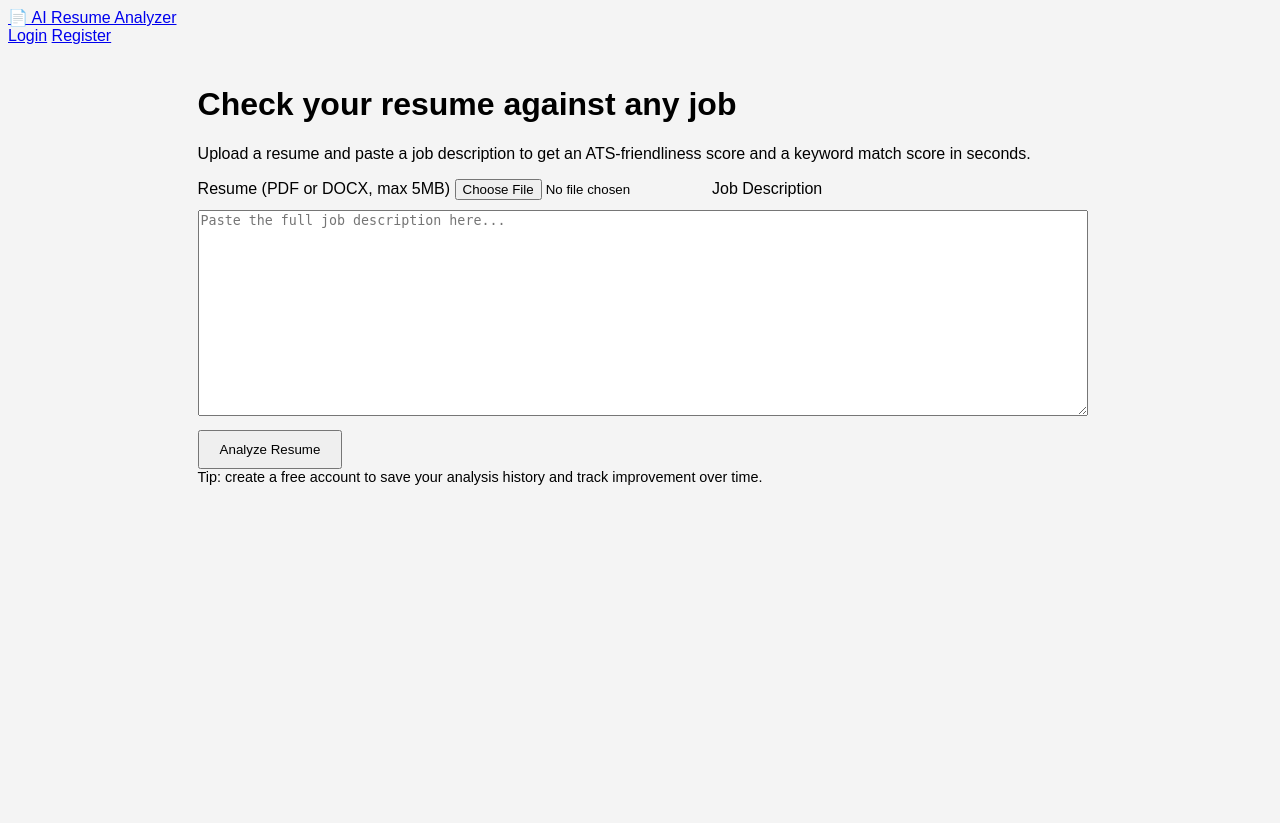
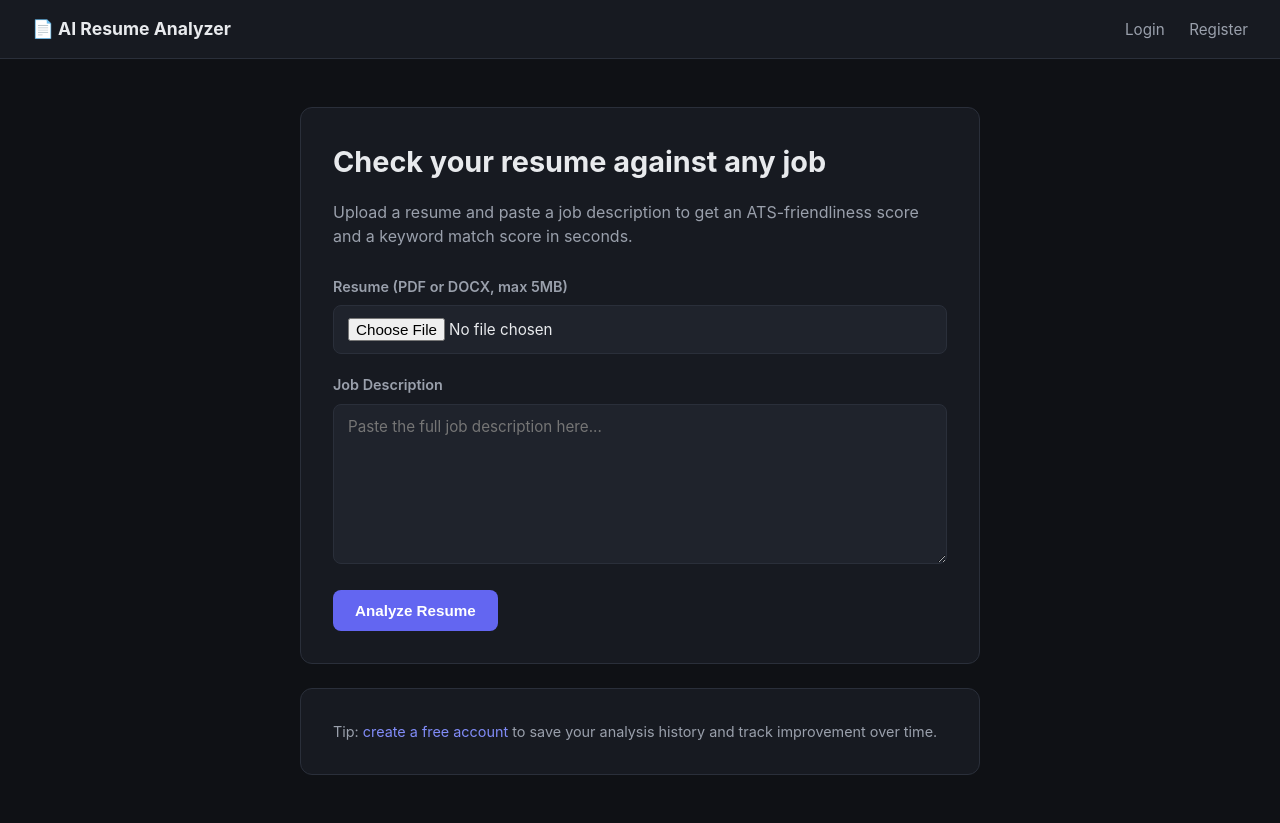
Before and after one commit to BurukalaManiReethika/AI-Resume-Analyzer4, a Flask app: page / in a window 1280 px wide. Before the commit the page ends 485 px from the top, so only its background shows below. Run offline with Flask 3, Linux system fonts and the light colour scheme.

Commit message:
Update style.css

```diff
--- a/static/css/style.css
+++ b/static/css/style.css
@@ -1,22 +1,241 @@
-body{
-    font-family:Arial;
-    background:#f4f4f4;
+:root {
+    --bg: #0f1115;
+    --surface: #171a21;
+    --surface-2: #1f232c;
+    --border: #2a2f3a;
+    --text: #e8eaed;
+    --text-dim: #9aa0ac;
+    --accent: #6366f1;
+    --accent-hover: #818cf8;
+    --good: #22c55e;
+    --warn: #f59e0b;
+    --bad: #ef4444;
+    --radius: 12px;
 }
 
-.container{
-    width:70%;
-    margin:auto;
-    padding:20px;
+* { box-sizing: border-box; }
+
+body {
+    font-family: -apple-system, BlinkMacSystemFont, "Segoe UI", Roboto, Helvetica, Arial, sans-serif;
+    background: var(--bg);
+    color: var(--text);
+    margin: 0;
+    line-height: 1.5;
 }
 
-textarea{
-    width:100%;
-    height:200px;
-    margin-top:10px;
+.nav {
+    display: flex;
+    justify-content: space-between;
+    align-items: center;
+    padding: 16px 32px;
+    border-bottom: 1px solid var(--border);
+    background: var(--surface);
 }
 
-button{
-    padding:10px 20px;
-    margin-top:10px;
-    cursor:pointer;
+.nav .brand {
+    font-weight: 700;
+    font-size: 1.1rem;
+    color: var(--text);
+    text-decoration: none;
 }
+
+.nav .links a {
+    color: var(--text-dim);
+    text-decoration: none;
+    margin-left: 20px;
+    font-size: 0.95rem;
+    transition: color 0.15s;
+}
+
+.nav .links a:hover { color: var(--text); }
+
+.container {
+    max-width: 720px;
+    margin: 48px auto;
+    padding: 0 20px;
+}
+
+.card {
+    background: var(--surface);
+    border: 1px solid var(--border);
+    border-radius: var(--radius);
+    padding: 32px;
+    margin-bottom: 24px;
+}
+
+h1 {
+    font-size: 1.8rem;
+    margin: 0 0 8px;
+}
+
+h2 {
+    font-size: 1.3rem;
+    margin: 0 0 16px;
+}
+
+.subtitle {
+    color: var(--text-dim);
+    margin-bottom: 28px;
+}
+
+label {
+    display: block;
+    font-weight: 600;
+    font-size: 0.9rem;
+    margin-bottom: 8px;
+    color: var(--text-dim);
+}
+
+input[type="text"],
+input[type="email"],
+input[type="password"],
+input[type="file"],
+textarea {
+    width: 100%;
+    padding: 12px 14px;
+    background: var(--surface-2);
+    border: 1px solid var(--border);
+    border-radius: 8px;
+    color: var(--text);
+    font-size: 0.95rem;
+    font-family: inherit;
+    margin-bottom: 20px;
+}
+
+textarea {
+    resize: vertical;
+    min-height: 160px;
+}
+
+input:focus, textarea:focus {
+    outline: none;
+    border-color: var(--accent);
+}
+
+button, .btn {
+    display: inline-block;
+    background: var(--accent);
+    color: #fff;
+    border: none;
+    padding: 12px 22px;
+    border-radius: 8px;
+    font-size: 0.95rem;
+    font-weight: 600;
+    cursor: pointer;
+    text-decoration: none;
+    transition: background 0.15s;
+}
+
+button:hover, .btn:hover { background: var(--accent-hover); }
+
+.btn-secondary {
+    background: transparent;
+    border: 1px solid var(--border);
+    color: var(--text);
+}
+
+.btn-secondary:hover { background: var(--surface-2); }
+
+.flash {
+    padding: 12px 16px;
+    border-radius: 8px;
+    margin-bottom: 20px;
+    font-size: 0.9rem;
+}
+
+.flash-error {
+    background: rgba(239, 68, 68, 0.12);
+    border: 1px solid rgba(239, 68, 68, 0.3);
+    color: #fca5a5;
+}
+
+.flash-success {
+    background: rgba(34, 197, 94, 0.12);
+    border: 1px solid rgba(34, 197, 94, 0.3);
+    color: #86efac;
+}
+
+.score-row {
+    display: flex;
+    gap: 16px;
+    margin-bottom: 28px;
+}
+
+.score-box {
+    flex: 1;
+    background: var(--surface-2);
+    border: 1px solid var(--border);
+    border-radius: var(--radius);
+    padding: 24px;
+    text-align: center;
+}
+
+.score-box .score-value {
+    font-size: 2.4rem;
+    font-weight: 800;
+}
+
+.score-box .score-label {
+    color: var(--text-dim);
+    font-size: 0.85rem;
+    margin-top: 4px;
+}
+
+.score-good { color: var(--good); }
+.score-warn { color: var(--warn); }
+.score-bad { color: var(--bad); }
+
+.checklist { list-style: none; padding: 0; margin: 0; }
+
+.checklist li {
+    display: flex;
+    gap: 10px;
+    align-items: flex-start;
+    padding: 10px 0;
+    border-bottom: 1px solid var(--border);
+    font-size: 0.9rem;
+}
+
+.checklist li:last-child { border-bottom: none; }
+
+.check-icon { font-weight: 700; flex-shrink: 0; }
+.check-pass { color: var(--good); }
+.check-fail { color: var(--bad); }
+
+.tip { color: var(--text-dim); font-size: 0.85rem; display: block; margin-top: 2px; }
+
+.tag-list { display: flex; flex-wrap: wrap; gap: 8px; }
+
+.tag {
+    background: var(--surface-2);
+    border: 1px solid var(--border);
+    border-radius: 6px;
+    padding: 5px 10px;
+    font-size: 0.82rem;
+}
+
+.tag-missing { color: #fca5a5; border-color: rgba(239,68,68,0.3); }
+.tag-matched { color: #86efac; border-color: rgba(34,197,94,0.3); }
+
+.history-item {
+    display: flex;
+    justify-content: space-between;
+    align-items: center;
+    padding: 14px 0;
+    border-bottom: 1px solid var(--border);
+}
+
+.history-item:last-child { border-bottom: none; }
+
+.history-item .meta { color: var(--text-dim); font-size: 0.85rem; }
+
+.empty-state {
+    color: var(--text-dim);
+    text-align: center;
+    padding: 32px 0;
+}
+
+.actions { display: flex; gap: 12px; margin-top: 8px; }
+
+.auth-links { margin-top: 20px; text-align: center; color: var(--text-dim); font-size: 0.9rem; }
+.auth-links a { color: var(--accent-hover); text-decoration: none; }
```
